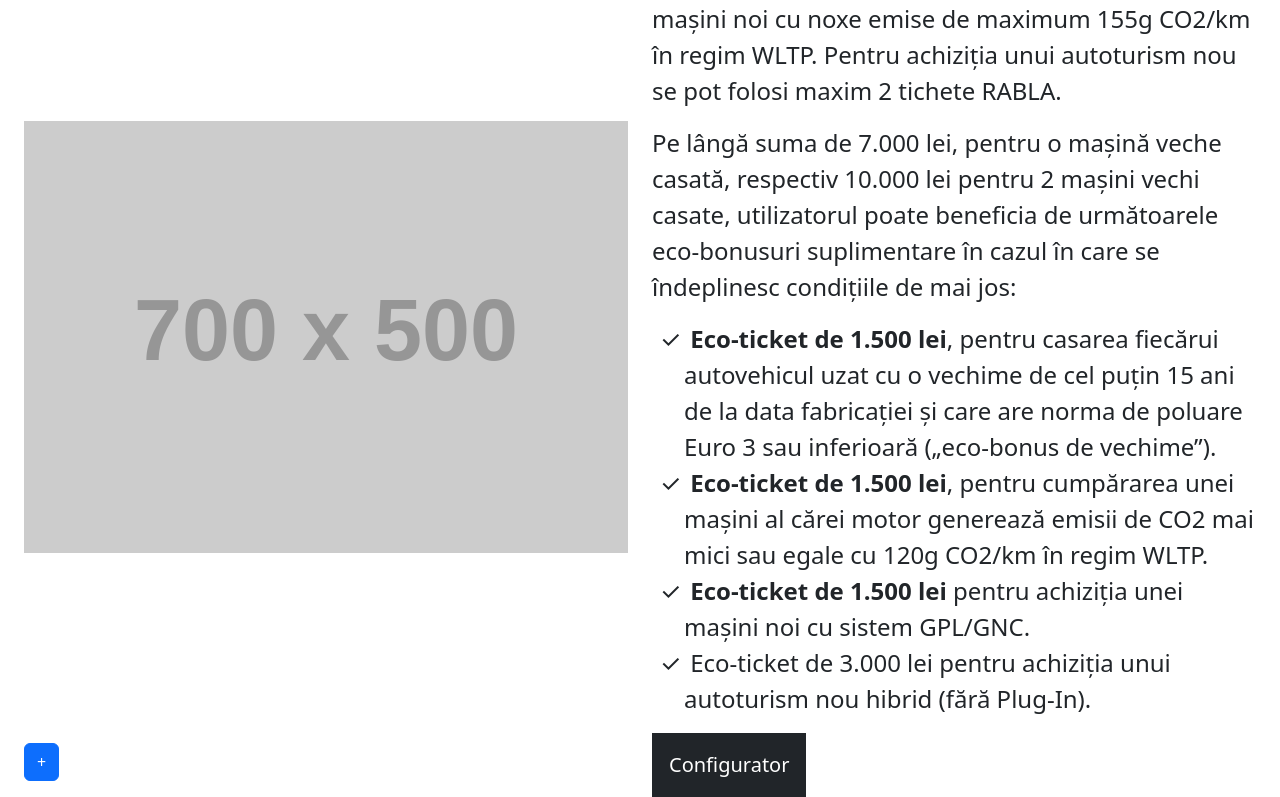
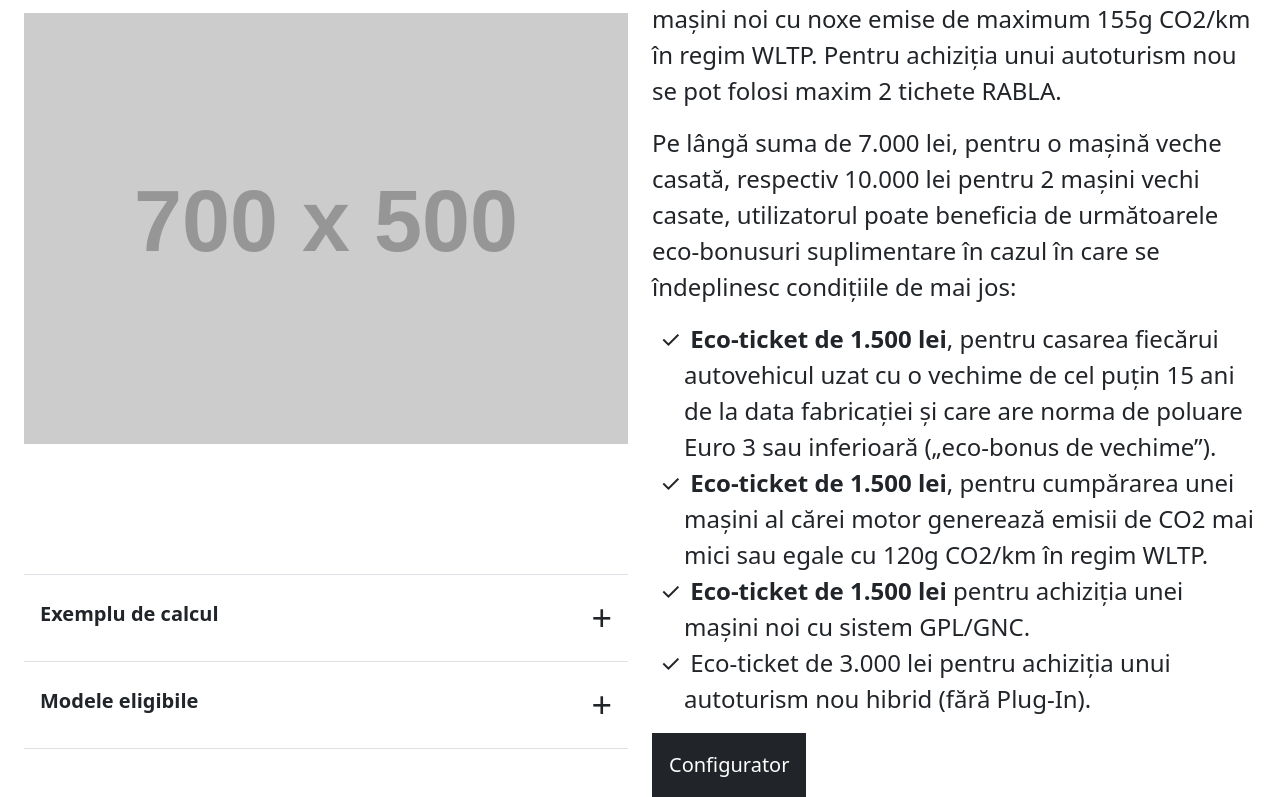
Before and after one commit to soare23/kia, a plain HTML site: page index.html in a window 1280 px wide. Shown: the part 878-1675 px from the top of the page. Drawn offline with nearby package versions, Linux system fonts and the light colour scheme.

Commit message:
first half almost done, bug with buttons not uncollapsing

```diff
--- a/index.html
+++ b/index.html
@@ -25,6 +25,10 @@
         display: inline-block;
         width: 1em; /* Adjust the width to align with the text */
         margin-left: -1em; /* Move the checkmark to the left of the text */
+      }
+
+      .collapse-button {
+        font-size: 36px !important;
       }
     </style>
   </head>
@@ -68,21 +72,43 @@
         <div class="m-auto">
           <img src="https://placehold.co/700x500" class="img-fluid w-auto" />
         </div>
-        <div>
-          <p>
-            <button
-              class="btn btn-primary"
-              type="button"
+        <div
+          class="border-top border-bottom mt-5 p-3 flex-row justify-content-between align-content-center"
+        >
+          <div class="align-content-center justify-content-between d-flex">
+            <p class="fw-bolder fs-5 mt-auto">Exemplu de calcul</p>
+            <div
+              class="collapse-button"
               data-bs-toggle="collapse"
-              data-bs-target="#collapseExample"
+              data-bs-target="#collapseExample1"
               aria-expanded="false"
-              aria-controls="collapseExample"
+              aria-controls="collapseExample1"
             >
               +
-            </button>
-          </p>
-          <div class="collapse" id="collapseExample">
-            <div class="card card-body">
+            </div>
+          </div>
+
+          <div class="collapse" id="collapseExample1">
+            <div>This is collapsible content 1</div>
+          </div>
+        </div>
+        <div
+          class="border-bottom p-3 mb-5 flex-row justify-content-between align-content-center"
+        >
+          <div class="align-content-center justify-content-between d-flex">
+            <p class="fw-bolder fs-5 mt-auto">Modele eligibile</p>
+            <div
+              class="collapse-button"
+              data-bs-toggle="collapse"
+              data-bs-target="#collapseExample2"
+              aria-expanded="false"
+              aria-controls="collapseExample2"
+            >
+              +
+            </div>
+          </div>
+          <div class="collapse" id="collapseExample2">
+            <div>
               Niro HEV, XCeed MY24, Ceed MY24, ProCeed MY24, Ceed SW MY24,
               Stonic, Picanto, Sportage MY23, Sportage HEV MY23, Sorento HEV
             </div>
@@ -136,6 +162,27 @@
         </a>
       </div>
     </div>
+    <script>
+      const collapseButtons = document.querySelectorAll('.collapse-button');
+
+      collapseButtons.forEach((button) => {
+        const collapsibleContent = document.querySelector(
+          button.dataset.bsTarget
+        );
+
+        button.addEventListener('click', () => {
+          if (collapsibleContent.classList.contains('show')) {
+            // If the content is currently visible, hide it and show the plus sign
+            collapsibleContent.classList.remove('show');
+            button.innerHTML = '+';
+          } else {
+            // If the content is currently hidden, show it and show the minus sign
+            collapsibleContent.classList.add('show');
+            button.innerHTML = '-';
+          }
+        });
+      });
+    </script>
     <script
       src="https://cdn.jsdelivr.net/npm/bootstrap@5.3.0-alpha1/dist/js/bootstrap.bundle.min.js"
       integrity="sha384-w76AqPfDkMBDXo30jS1Sgez6pr3x5MlQ1ZAGC+nuZB+EYdgRZgiwxhTBTkF7CXvN"
```
